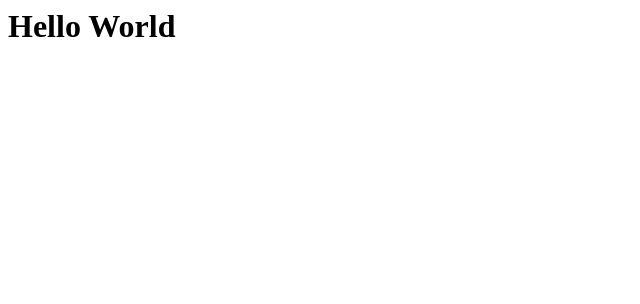
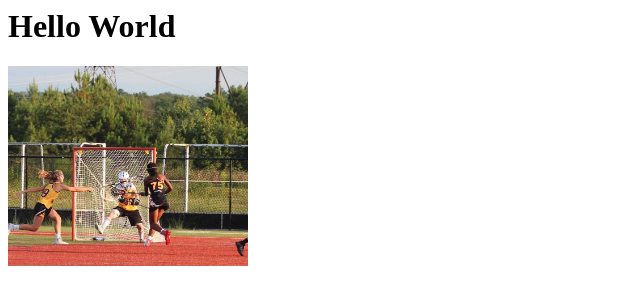
Before and after one commit to halogeneng/halogeneng.github.io, a plain HTML site: page index.html in a window 1280 px wide. Shown: the whole page, without its empty margins (0-640 px from the left). Drawn offline with Linux system fonts and the light colour scheme.

Commit message:
kyndall pic

```diff
--- a/index.html
+++ b/index.html
@@ -1,3 +1,6 @@
 <html>
     <h1>Hello World</h1>
+    <div>
+        <img src="kyndallLax.jpeg" height="200"/>
+    </div>
 </html>
```
